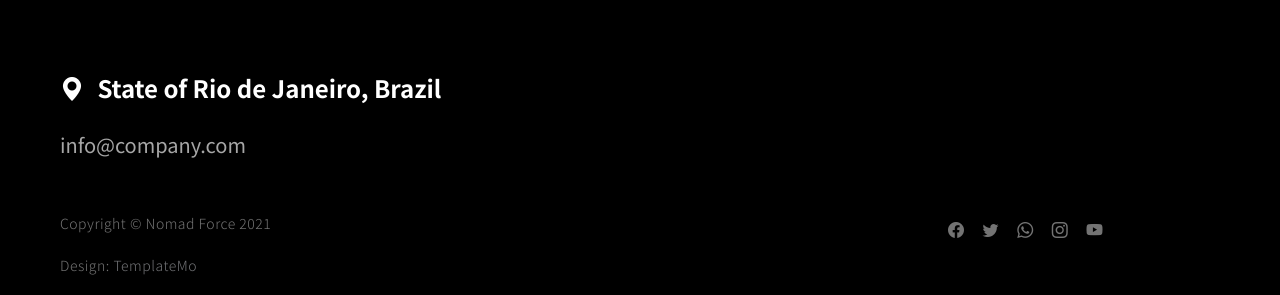
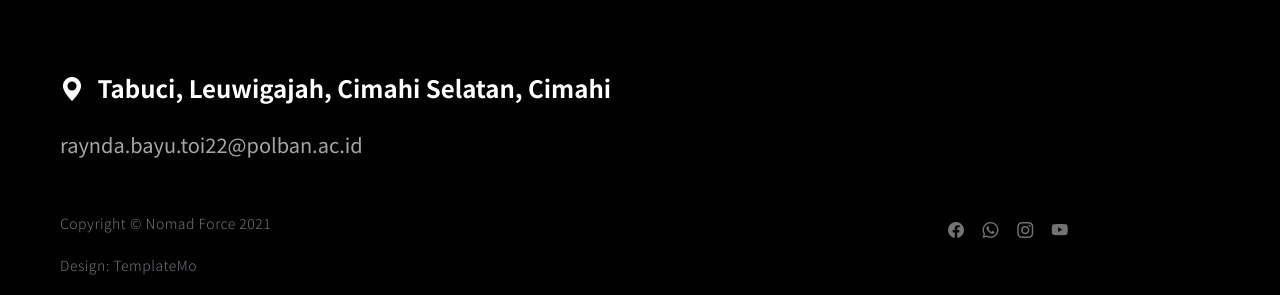
Before and after one commit to RayndaBayu13/Profile, a plain HTML site: page Profile_Raynda/Polban.html in a window 1280 px wide. Shown: the part 3834-4129 px from the top of the page. Drawn offline with Linux system fonts and the light colour scheme.

Commit message:
Polban.html

```diff
--- a/Profile_Raynda/Polban.html
+++ b/Profile_Raynda/Polban.html
@@ -177,18 +177,17 @@ https://templatemo.com/tm-567-nomad-force
 
         </main>
 
-        <footer class="site-footer">
+       <footer class="site-footer">
             <div class="container">
                 <div class="row">
 
                     <div class="col-12">
                         <h5 class="text-white">
                             <i class="bi-geo-alt-fill me-2"></i>
-                            State of Rio de Janeiro, Brazil
-                        </h5>
+                            Tabuci, Leuwigajah, Cimahi Selatan, Cimahi                       </h5>
 
-                        <a href="mailto:info@company.com" class="custom-link mt-3 mb-5">
-                            info@company.com
+                        <a href="mailto:raynda.bayu.toi22@polban.ac.id" class="custom-link mt-3 mb-5">
+                            raynda.bayu.toi22@polban.ac.id
                         </a>
                     </div>
 
@@ -201,15 +200,13 @@ https://templatemo.com/tm-567-nomad-force
 
                     <div class="col-lg-3 col-5 ms-auto">
                         <ul class="social-icon">
-                            <li><a href="#" class="social-icon-link bi-facebook"></a></li>
+                            <li><a href="https://www.facebook.com/raynda.agustia?mibextid=4MzKDw5ooBP2efJs" class="social-icon-link bi-facebook"></a></li>
 
-                            <li><a href="#" class="social-icon-link bi-twitter"></a></li>
+                            <li><a href="https://wa.me/6281383754675" class="social-icon-link bi-whatsapp"></a></li>
 
-                            <li><a href="#" class="social-icon-link bi-whatsapp"></a></li>
+                            <li><a href="https://www.instagram.com/boyagustia/profilecard/?igsh=b2VjbnpiNTRha3Zz" class="social-icon-link bi-instagram"></a></li>
 
-                            <li><a href="#" class="social-icon-link bi-instagram"></a></li>
-
-                            <li><a href="#" class="social-icon-link bi-youtube"></a></li>
+                            <li><a href="https://youtube.com/@rayndabayusriagustia8498?si=yCClKRfHRkzdTHXP" class="social-icon-link bi-youtube"></a></li>
                         </ul>
                     </div>
 
```
